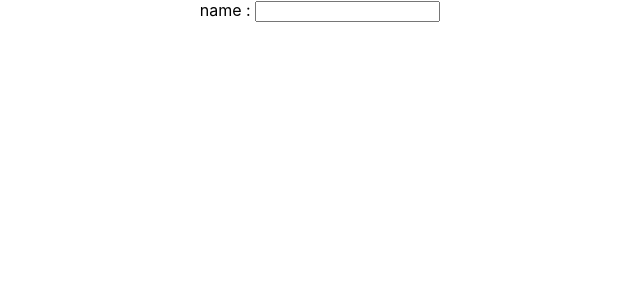
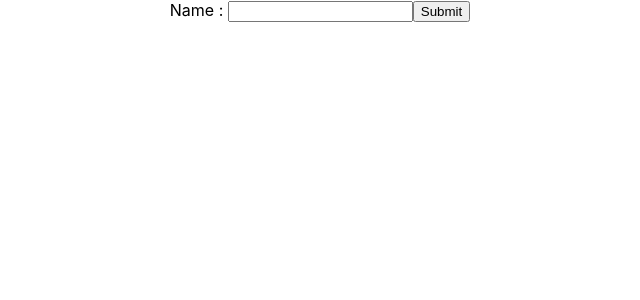
Before and after one commit to ahmadfajri/IntroReact, a React (Create React App) app: page / in a window 1280 px wide. Shown: the top 300 px of the page, without its empty margins (320-960 px from the left). Built offline with nearby package versions, Linux system fonts and the light colour scheme.

Commit message:
membuat component forminput

```diff
--- a/src/App.js
+++ b/src/App.js
@@ -1,11 +1,11 @@
 import React from 'react';
 import './App.css';
-import InputText from './InputText';
+import FormInput from './FormInput';
 
 function App() {
   return (
     <div className="App">
-      <InputText label="name" />
+      <FormInput />
     </div>
   );
 }
--- /dev/null
+++ b/src/FormInput.js
@@ -0,0 +1,18 @@
+import * as React from 'react'
+import InputText from './InputText'
+
+const FormInput = () => {
+  const [name, setName] = React.useState('')
+
+  const handleSubmit = event => {
+    event.preventDefault()
+    alert(name)
+  }
+
+  return <form onSubmit={handleSubmit}>
+    <InputText label='Name' value={name} onCustomChange={(e) => setName(e.target.value)} />
+    <input type='submit' value='Submit' />
+  </form>
+}
+
+export default FormInput
--- a/src/InputText.js
+++ b/src/InputText.js
@@ -1,11 +1,9 @@
 import * as React from 'react'
 
-const InputText = ({ label }) => {
-  const [value, setValue] = React.useState('')
+const InputText = ({ label, value, onCustomChange }) => {
 
   return <label>
-    {label} : <input type='text' value={value} onChange={(e) =>
-      setValue(e.target.value)} />
+    {label} : <input type='text' value={value} onChange={onCustomChange} />
   </label>
 }
 
```
